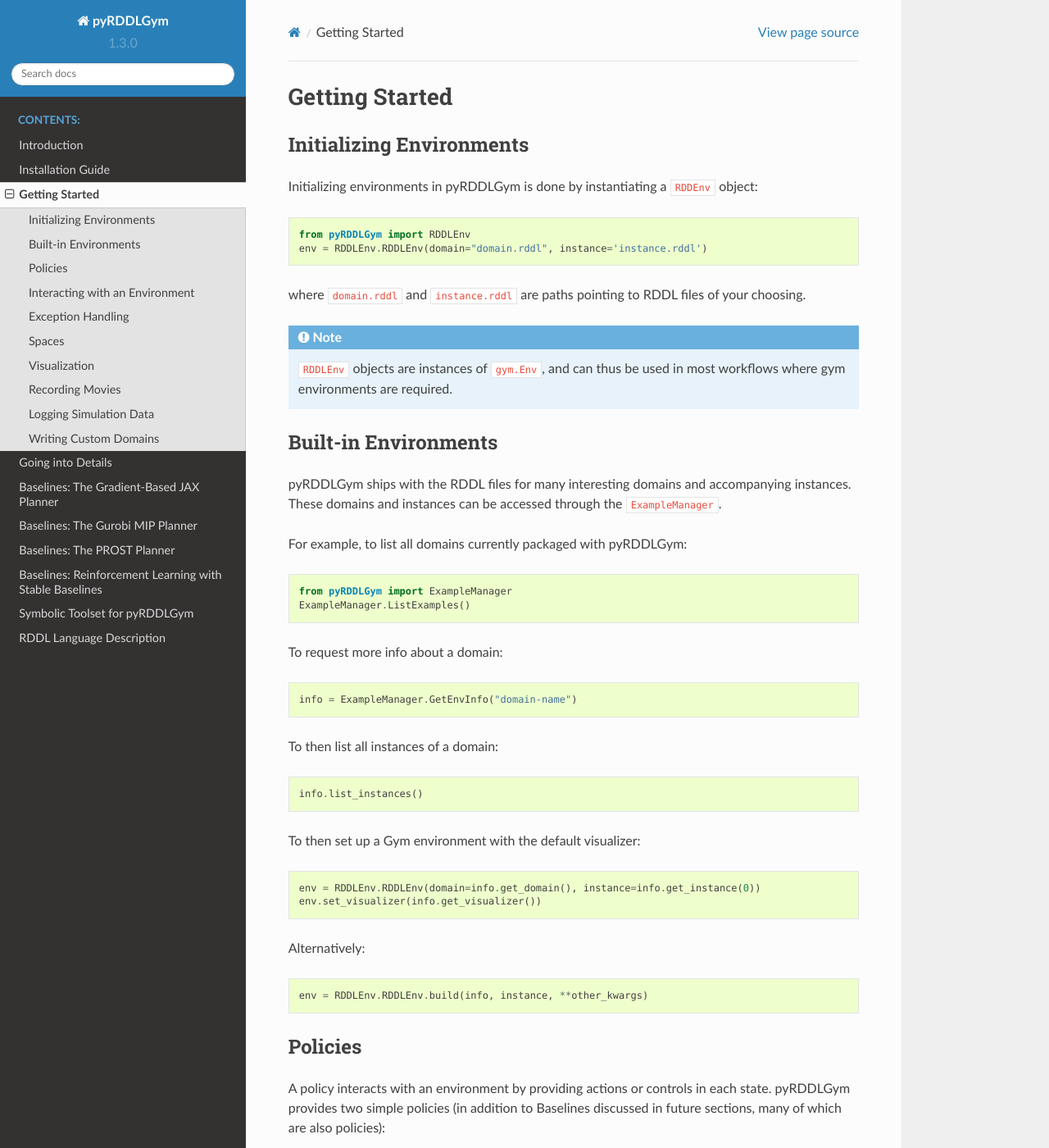
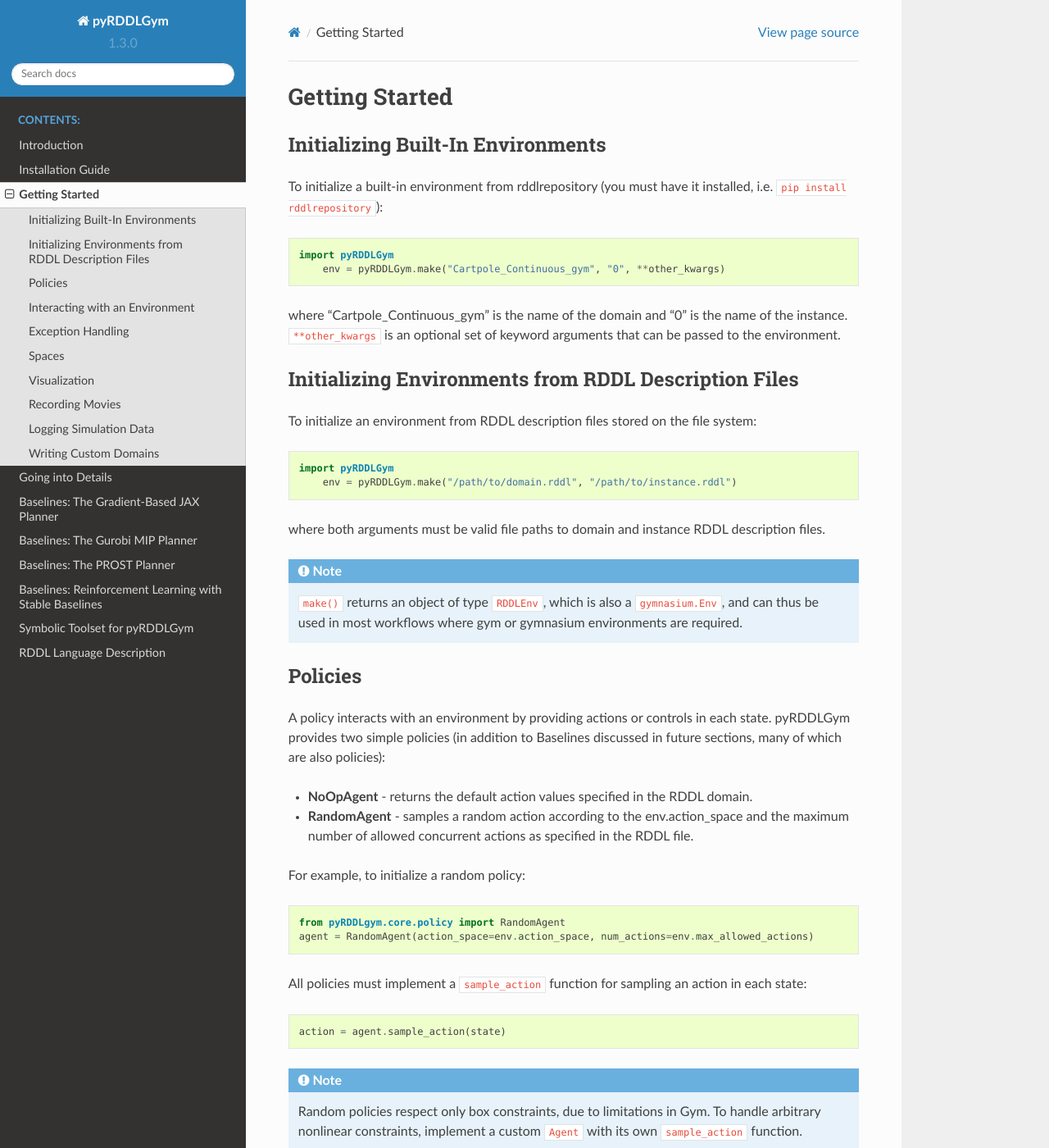
Before and after one commit to pyrddlgym-project/pyRDDLGym, a Sphinx documentation site: the page built from docs/start.rst, in a window 1280 px wide and 1400 px high. Shown: the whole window at 82% size. Built offline with Sphinx 7.4.7 and the Read the Docs theme 2.0.0, drawn with Linux system fonts in a browser that asks for light colours; some of the changed text lies outside the part shown.

Commit message:
Update start.rst

```diff
--- a/docs/start.rst
+++ b/docs/start.rst
@@ -1,59 +1,35 @@
 Getting Started
 ===============
 
-Initializing Environments
+Initializing Built-In Environments
 -------------------
 
-Initializing environments in pyRDDLGym is done by instantiating a ``RDDEnv`` object:
+To initialize a built-in environment from rddlrepository
+(you must have it installed, i.e. ``pip install rddlrepository``):
 
 .. code-block:: python
 
-    from pyRDDLGym import RDDLEnv
-    env = RDDLEnv.RDDLEnv(domain="domain.rddl", instance='instance.rddl')
+    import pyRDDLGym
+	env = pyRDDLGym.make("Cartpole_Continuous_gym", "0", **other_kwargs)
 
-where ``domain.rddl`` and ``instance.rddl`` are paths pointing to RDDL files of your choosing.
+where "Cartpole_Continuous_gym" is the name of the domain and "0" is the name of the instance.
+``**other_kwargs`` is an optional set of keyword arguments that can be passed to the environment.
 
-.. note::
-   ``RDDLEnv`` objects are instances of ``gym.Env``, and can thus be used in
-   most workflows where gym environments are required.
+Initializing Environments from RDDL Description Files
+-------------------
 
-Built-in Environments
------------------
-
-pyRDDLGym ships with the RDDL files for many interesting domains and accompanying instances.
-These domains and instances can be accessed through the ``ExampleManager``.
-
-For example, to list all domains currently packaged with pyRDDLGym:
+To initialize an environment from RDDL description files stored on the file system:
 
 .. code-block:: python
 
-    from pyRDDLGym import ExampleManager
-    ExampleManager.ListExamples()
+    import pyRDDLGym
+	env = pyRDDLGym.make("/path/to/domain.rddl", "/path/to/instance.rddl")
 
-To request more info about a domain:
+where both arguments must be valid file paths to domain and instance RDDL description files.
 
-.. code-block:: python
-
-    info = ExampleManager.GetEnvInfo("domain-name")
-
-To then list all instances of a domain:
-
-.. code-block:: python
-
-    info.list_instances()
-
-To then set up a Gym environment with the default visualizer:
-
-.. code-block:: python
-
-    env = RDDLEnv.RDDLEnv(domain=info.get_domain(), instance=info.get_instance(0))
-    env.set_visualizer(info.get_visualizer())
-
-Alternatively:
-
-.. code-block:: python
-
-    env = RDDLEnv.RDDLEnv.build(info, instance, **other_kwargs)
+.. note::
+   ``make()`` returns an object of type ``RDDLEnv``, which is also a ``gymnasium.Env``, and can thus be used in
+   most workflows where gym or gymnasium environments are required.
 
 Policies
 ----------------------------
@@ -69,7 +45,7 @@ For example, to initialize a random policy:
 
 .. code-block:: python
 
-    from Policies.Agents import RandomAgent
+    from pyRDDLgym.core.policy import RandomAgent
     agent = RandomAgent(action_space=env.action_space, num_actions=env.max_allowed_actions)
 
 All policies must implement a ``sample_action`` function for sampling an
@@ -88,7 +64,7 @@ Interacting with an Environment
 ----------------------------
 
 Interaction with an environment is done by calling ``env.step()``
-and ``env.reset()``, just like regular Gym.
+and ``env.reset()``, just like regular Gym/Gymnasium.
 
 All fluent values are passed and received as Python ``dict`` objects,
 whose keys are valid fluent names as defined in the RDDL domain description.
@@ -105,34 +81,33 @@ list of objects separated by ``__`` (2 underscores). To illustrate, for the flue
    as specified in the RDDL domain description.
 
 Now lets see what a complete agent-environment loop looks like in pyRDDLGym.
-The example below will run the ``MarsRover`` environment for a single episode/trial.
+The example below will run the ``Cartpole_Continuous_gym`` environment for a single episode/trial.
 The ``env.render()`` function displays a pop-up window rendering the current state to the screen:
 
 .. code-block:: python
 
-    from pyRDDLGym import RDDLEnv
-    from pyRDDLGym import ExampleManager
-    from pyRDDLGym.Core.Policies.Agents import RandomAgent
+    import pyRDDLGym
+    from pyRDDLGym.core.policy import RandomAgent
 
     # set up the Mars Rover instance 0
-    info = ExampleManager.GetEnvInfo('MarsRover')
-    env = RDDLEnv.RDDLEnv.build(info, 0)
+    env = pyRDDLGym.make("Cartpole_Continuous_gym", "0")
 
     # set up a random policy
     agent = RandomAgent(action_space=env.action_space, num_actions=env.max_allowed_actions)
 
     # perform a roll-out from the initial state
     total_reward = 0
-    state = env.reset()
-    for _ in range(env.horizon):
-          env.render()
-          action = agent.sample_action(state)
-          next_state, reward, done, _ = env.step(action)
-          total_reward += reward
-          state = next_state
-          if done:
-                break
-    env.close()
+    state, _ = env.reset()
+    for step in range(env.horizon):
+        env.render()
+        action = agent.sample_action(state)
+        next_state, reward, terminated, truncated, _ = env.step(action)
+        print(f'state = {state}, action = {action}, reward = {reward}')
+        total_reward += reward
+        state = next_state
+        if terminated or truncated:
+            break
+    print(f'episode ended with reward {total_reward}')
 
 Alternatively, the ``evaluate()`` bypasses the need to write out the ``for`` loop above:
 
@@ -171,9 +146,9 @@ More details about controlling error handling behavior can be found
 Spaces
 ------
 
-The state and action spaces of a ``RDDLEnv`` are standard ``gym.spaces`` and are
+The state and action spaces of a ``RDDLEnv`` are standard ``gymnasium.spaces`` and are
 accessible via ``env.state_space`` and ``env.action_space``, respectively.
-In most cases, state and action spaces are ``gym.spaces.Dict`` objects, whose key-value pairs
+In most cases, state and action spaces are ``gymnasium.spaces.Dict`` objects, whose key-value pairs
 are fluent names and their current values.
 
 To compute bounds on RDDL fluents, pyRDDLGym analyzes the
@@ -185,7 +160,7 @@ For box constraints, the conversion happens as follows:
 - bool -> ``Discrete(2)``
 
 .. note::
-   Any constraints that cannot be rewritten as box constraints are ignored, due to limitations of Gym.
+   Any constraints that cannot be rewritten as box constraints are ignored, due to limitations of Gymnasium.
    If no valid box bounds for a fluent are available, they are set to ``[-np.inf, np.inf]``
 
 Visualization
@@ -195,25 +170,31 @@ Every domain has a default visualizer assigned to it, which is either a graphica
 ``ChartVisualizer`` that plots the state trajectory over time, or a custom domain-dependent implementation.
 
 Assigning a visualizer for an environment can be done by calling
-``env.set_visualizer(viz)`` with ``viz`` as the desired visualization object.
+``env.set_visualizer(viz)`` with ``viz`` as the desired visualization object (or a string identifier).
 
-For example, to assign the ``ChartVisualizer``:
+For example, to assign the ``ChartVisualizer`` or the ``HeatmapVisualizer``,
+which use line charts or heatmaps to track the state across time:
 
 .. code-block:: python
 
-    from pyRDDLGym.Visualizer.ChartViz import ChartVisualizer
-    env.set_visualizer(ChartVisualizer)
+    env.set_visualizer("chart")
+    env.set_visualizer("heatmap")
 
 To assign the ``TextVisualizer``, which produces a textual representation of the
 state similar to the standard console output:
 
 .. code-block:: python
 
-    from pyRDDLGym.Visualizer.TextViz import TextVisualizer
-    env.set_visualizer(TextVisualizer)
+    env.set_visualizer("text")
+
+To assign a custom visualizer object ``MyVizClass`` that implements a valid ``render(state)`` method,
+
+.. code-block:: python
+
+    env.set_visualizer(MyVizClass)
 
 All visualizers can be activated in an environment by calling ``env.render()``
-on each call to ``env.step()`` or ``env.reset()``, just like regular Gym.
+on each call to ``env.step()`` or ``env.reset()``, just like regular Gym/Gymnasium.
 
 Recording Movies
 --------------------------
@@ -222,19 +203,9 @@ A ``MovieGenerator`` class is provided to capture videos of the environment inte
 
 .. code-block:: python
 
-    from pyRDDLGym import RDDLEnv
-    from pyRDDLGym import ExampleManager
-    from pyRDDLGym.Visualizer.MovieGenerator import MovieGenerator
-
-    # set up the environment
-    info = ExampleManager.GetEnvInfo('MarsRover')
-    env = RDDLEnv.RDDLEnv.build(info, 0)
-
-    # set up the movie generator
-    movie_gen = MovieGenerator('myFilePath', 'myEnvName', max_frames=1000)
-
-    # set up the environment visualizer, passing a movie generator to capture frames
-    env.set_visualizer(info.get_visualizer(), movie_gen=movie_gen)
+    from pyRDDLGym.core.visualizer.movie import MovieGenerator
+	recorder = MovieGenerator("/path/to/save", "env_name")
+	env.set_visualizer(VizClass, movie_gen=recorder)
 
 Upon calling ``env.close()``, the images captured will be combined into video format and saved to the desired path.
 Any temporary files created to capture individual frames during interaction will be deleted from disk.
@@ -253,7 +224,7 @@ readable CSV file for later analysis:
 
 .. code-block:: python
 
-	env = RDDLEnv.RDDLEnv.build(info, instance, log_path='path/to/file.csv')
+	env = pyRDDLGym.make("Cartpole_Continuous_gym", "0", log_path="path/to/output.csv")
 
 Upon interacting with the environment, pyRDDLGym appends the new observations to the log file at the
 specified path. Logging continues until ``env.close()`` is called.
```
Also changed, not shown: other parts of docs/start.rst (+3 -3 lines).
